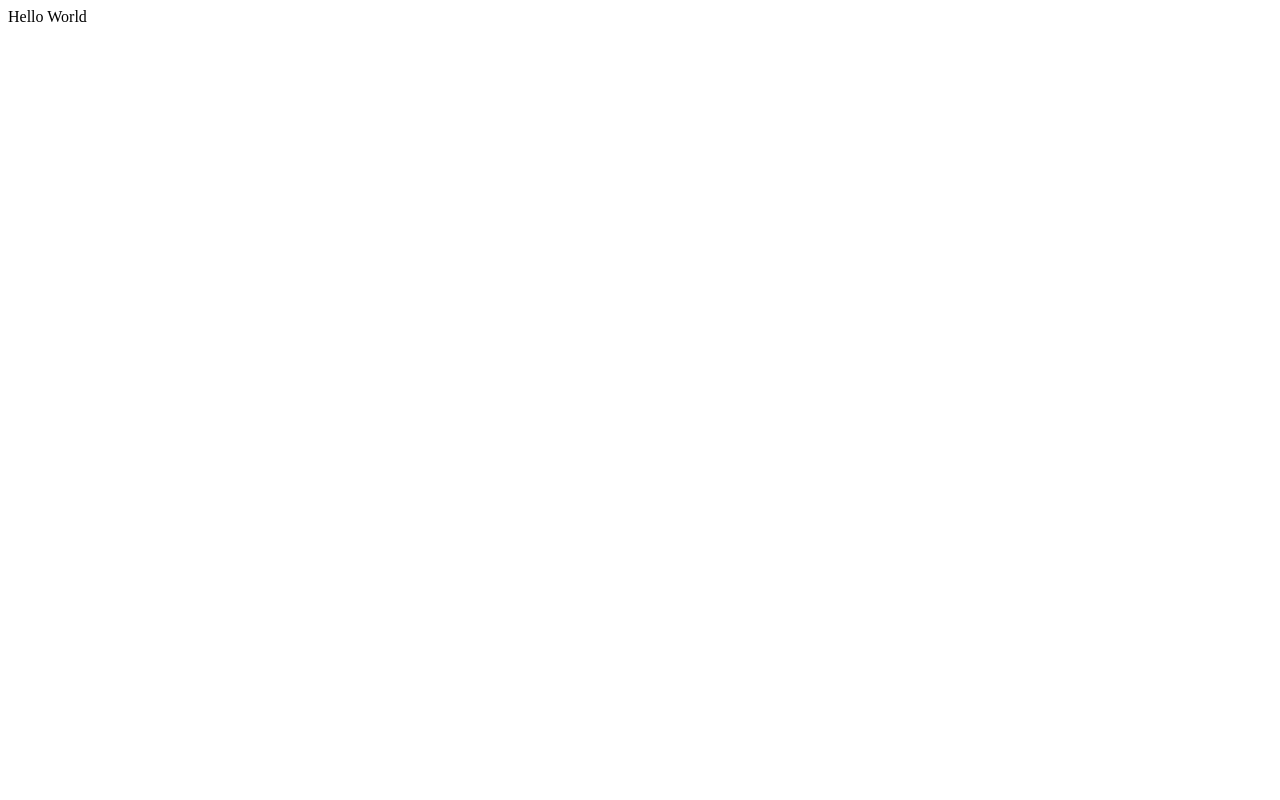
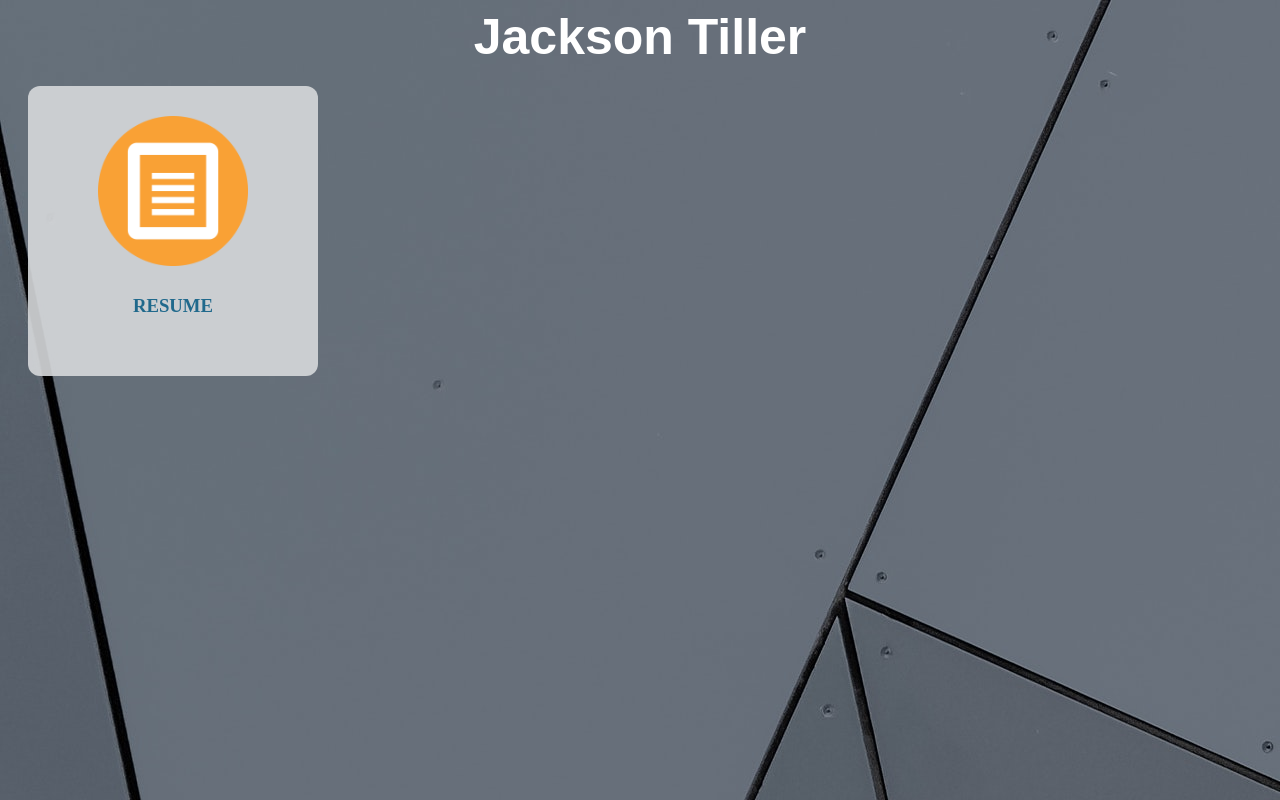
Before and after one commit to jtiller/jtiller.github.io, a plain HTML site: page index.html in a window 1280 px wide. Drawn offline with Linux system fonts and the light colour scheme; a web font is replaced by a local one.

Commit message:
added styles, updated README, made progress on index.html

```diff
--- a/index.html
+++ b/index.html
@@ -1,6 +1,17 @@
 <html>
+
+<head>
+	<title>Jackson Tiller</title>
+  <link rel="stylesheet" href="styles.css">
+</head>
+
 <body>
-	<div>Hello World</div>
+	<div class = my_name>Jackson Tiller</div>
+	<div class="left">
 
+      <img src="images/resume_icon.png" alt="Resume">
+
+      <center><h3>RESUME</h3></center>
+ </div>
 </body>
 </html>
--- /dev/null
+++ b/styles.css
@@ -0,0 +1,35 @@
+
+/* This is a single-line comment */
+@import url('https://fonts.googleapis.com/css?family=Lato');
+@import url('https://fonts.googleapis.com/css?family=PT+Sans+Caption');
+
+body {
+  background: url("images/grey_background.jpeg")
+}
+
+.my_name {
+  color:white;
+  text-align: center;
+  font-size: 50px;
+  font-family: 'PT Sans Caption', sans-serif;
+  font-weight: bold;
+}
+
+.left, .right, .mid {
+    background-color: rgba(214, 217, 219, 0.9);
+    border-radius: 12px;
+    margin: 20px;
+    padding: 20px;
+    width: 250px;
+    height: 250px;
+    display: inline-block;
+    color: #20698c;
+}
+
+.left img {
+    display: block;
+    margin: auto;
+    padding: 10px;
+    width: 150px;
+    height: 150px;
+}
```
Also changed, not shown: README.md, images/grey_background.jpeg (added), images/resume_icon.png (added).
